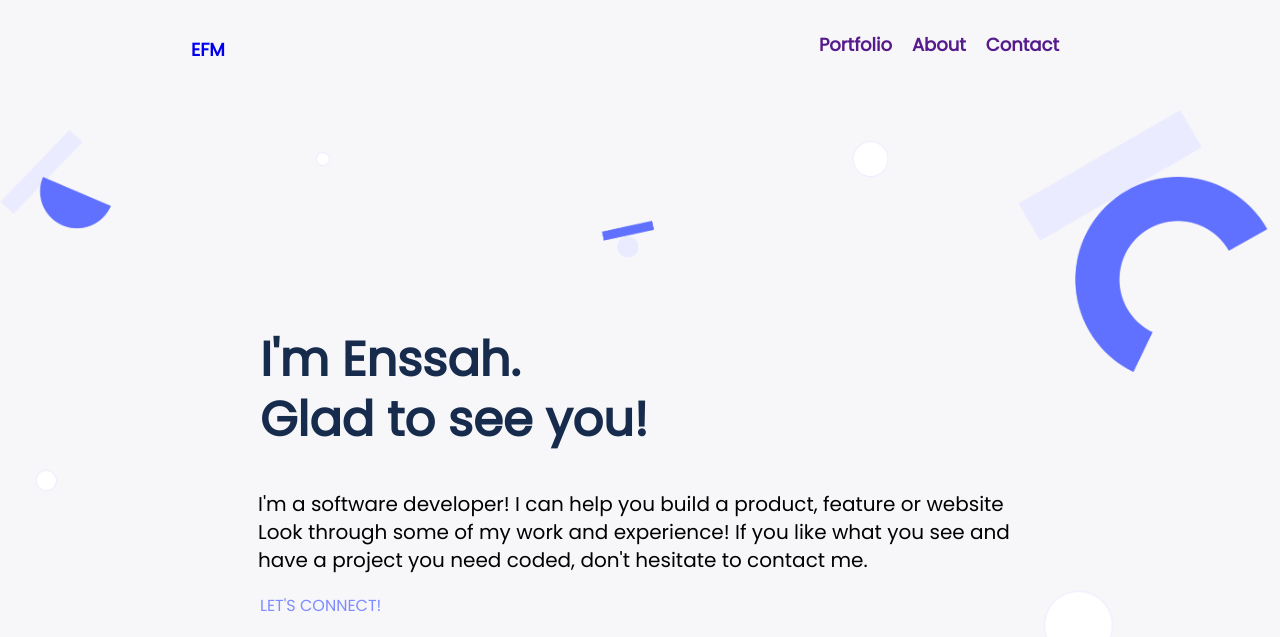
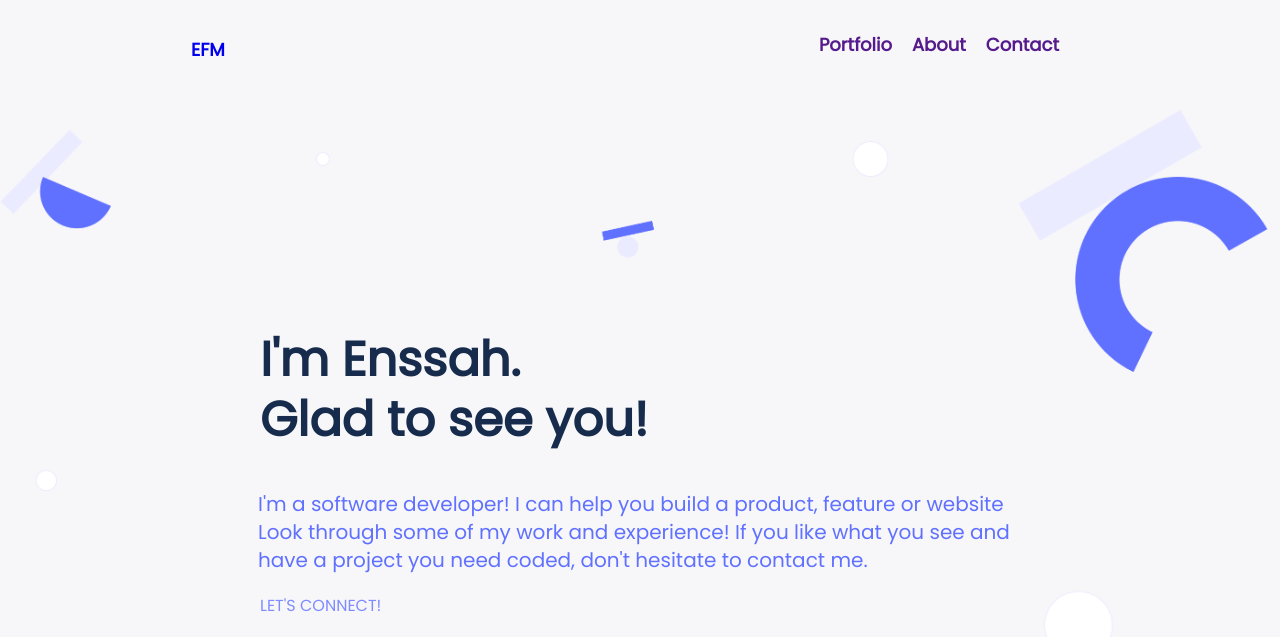
Before and after one commit to efmomoh/Mobile_View-Porforlio, a website: page index.html in a window 1280 px wide. In both pictures the pointer is over the element 638 px from the left and 531 px from the top of the page. Shown: the top 637 px of the page. Drawn offline with Linux system fonts and the light colour scheme.

Commit message:
Change title and adds styling

```diff
--- a/index.html
+++ b/index.html
@@ -4,7 +4,7 @@
     <meta charset="UTF-8" />
     <meta http-equiv="X-UA-Compatible" content="IE=edge" />
     <meta name="viewport" content="width=device-width, initial-scale=1.0" />
-    <title>Mobile Version | Portfolio Projects</title>
+    <title>Liberia-Full-Stack Web-Developer Portfolio </title>
     <link rel="stylesheet" href="style.css" />
     <link
       rel="stylesheet"
--- a/style.css
+++ b/style.css
@@ -50,6 +50,10 @@ body {
   font-size: 16px;
   font-weight: 400;
   margin-left: -1px;
+}
+
+.intro:hover{
+  color: #6070ff;
 }
 
 .container h2 {
```
